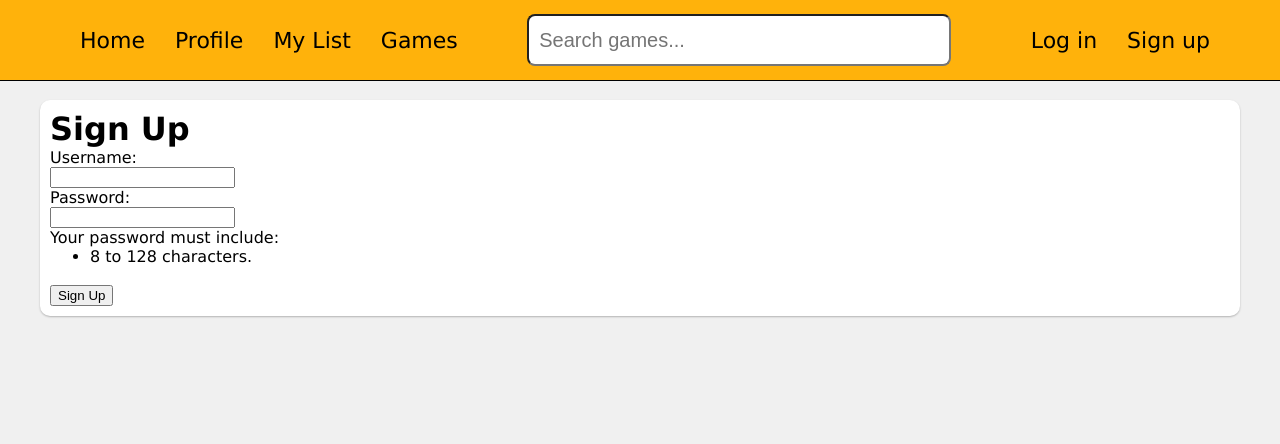
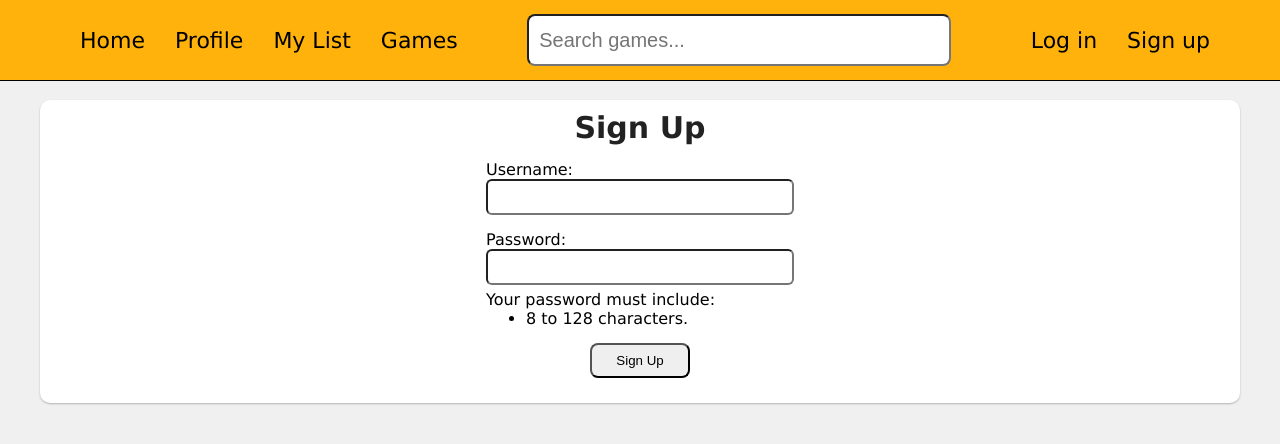
Before and after one commit to Wirebin/game-review-site, a Flask app: page /signup in a window 1280 px wide. Shown: the top 444 px of the page. Run offline with Flask 3, Linux system fonts and the light colour scheme.

Commit message:
Add styling to the form elements

```diff
--- a/static/main.css
+++ b/static/main.css
@@ -15,6 +15,19 @@ body {
 
 .container {
 	margin-bottom: 100px;
+}
+
+.flash-error {
+	background-color: #ff9d9d;
+	padding: 10px;
+	border-radius: 6px;
+	margin: 100px;
+}
+
+.flash-success {
+	background-color: #b8ffa9;
+	padding: 10px;
+	border-radius: 6px;
 }
 
 .header-link {
@@ -95,6 +108,10 @@ body {
 	font-size: 20px;
 }
 
+.mr-auto {
+	margin-right: auto;
+}
+
 .horizontal-flex {
 	display: flex;
 	flex-direction: row;
@@ -103,6 +120,12 @@ body {
 .vertical-flex {
 	display: flex;
 	flex-direction: column;
+}
+
+.big-submit {
+	width: 100px;
+	height: 35px;
+	border-radius: 8px;
 }
 
 .center-x {
@@ -248,8 +271,18 @@ body {
 	padding: 2px 0 2px 2px;
 }
 
+.big-input {
+	width: 300px;
+	height: 30px;
+	border-radius: 6px;
+}
+
 .fs-14 {
 	font-size: 14px;
+}
+
+.fs-30 {
+	font-size: 30px;
 }
 
 .dark-text {
@@ -291,10 +324,6 @@ body {
 
 .add-to-list:hover {
 	background-color: #e99f00;
-}
-
-.small-box {
-	max-width: 500px;
 }
 
 .game {
--- a/templates/account/signup.html
+++ b/templates/account/signup.html
@@ -1,33 +1,51 @@
 {% extends "layout.html" %}
 
 {% block content %}
-	{% with messages = get_flashed_messages() %}
+	{% with messages = get_flashed_messages(with_categories=true) %}
 		{% if messages %}
-			{% for msg in messages %}
+			{% for category, msg in messages %}
+				{% if category == "success" %}
+					<div class="flash-success">
 						<p>{{msg}}</p>
+					</div>
+				{% elif category == "error" %}
+					<div class="flash-error">
+						<p>{{msg}}</p>
+					</div>
+				{% endif %}
 			{% endfor %}
 		{% endif %}
 	{% endwith %}
 
-	<h1>Sign Up</h1>
+	<div class="horizontal-flex center-x">
+		<div class="vertical-flex center-y">
+			<span class="fs-30 dark-text mb-15">Sign Up</span>
 
 			<form action="/signup" method="POST">
-		<div class="username-tab">
+				<div class="username-tab mb-15">
 					<p>Username:<br>
-			<input type="text" name="username" maxlength="20" autocomplete="on" value="{{ request.form['username'] }}"></p>
+					<input class="big-input" type="text" name="username" maxlength="20" autocomplete="on" value="{{ request.form['username'] }}"></p>
 				</div>
 
-		<div class="password-tab">
+				<div class="password-tab mb-5">
 					<p>Password:<br>
-			<input type="password" name="password" maxlength="128" autocomplete="off"></p>
+					<input class="big-input" type="password" name="password" maxlength="128" autocomplete="off"></p>
 				</div>
+
+				<div class="mr-auto mb-15">
 					<p>Your password must include:</p>
 					<ul class="signup-list">
 						<li><p>8 to 128 characters.</p></li>
-		</ul><br>
+					</ul>
+				</div>
 
 				<input type="hidden" name="csfr-token" value="{{ session.get('csfr-token') }}">
-		<input type="submit" value="Sign Up">
+
+				<div class="horizontal-flex center-x">
+					<input class="big-submit mb-15" type="submit" value="Sign Up">
+				</div>
 			</form>
+		</div>
+	</div>
 
 {% endblock %}
```
Also changed, not shown: templates/account/login.html (+25 -12 lines). Lines whose indentation alone changed are shown as unchanged.
